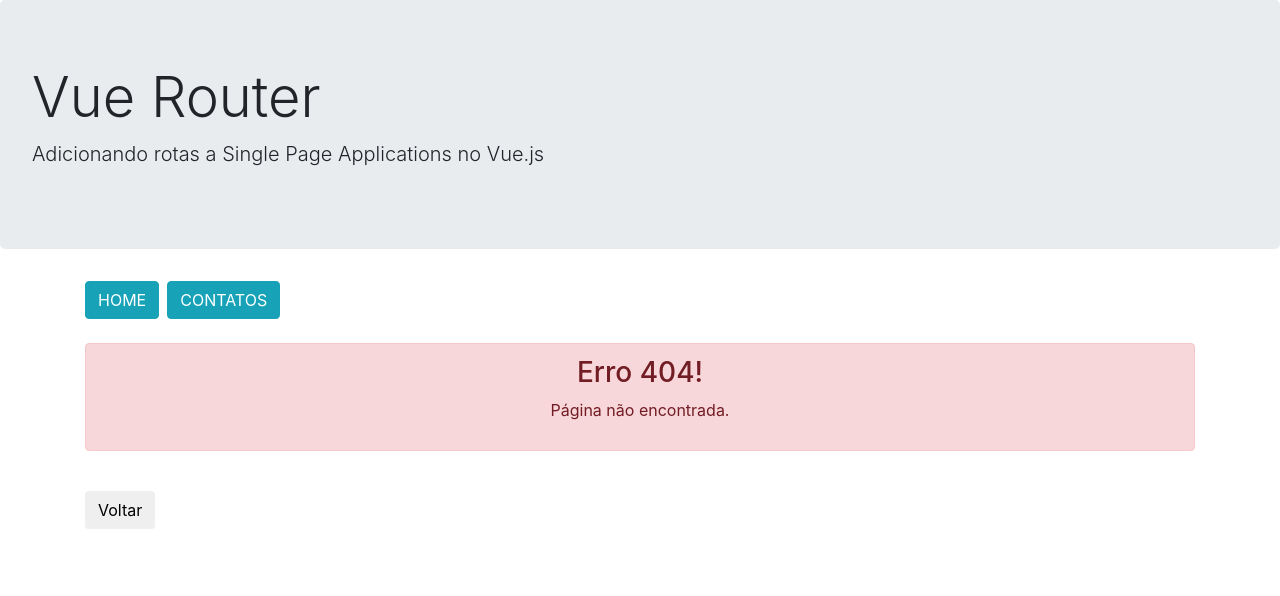
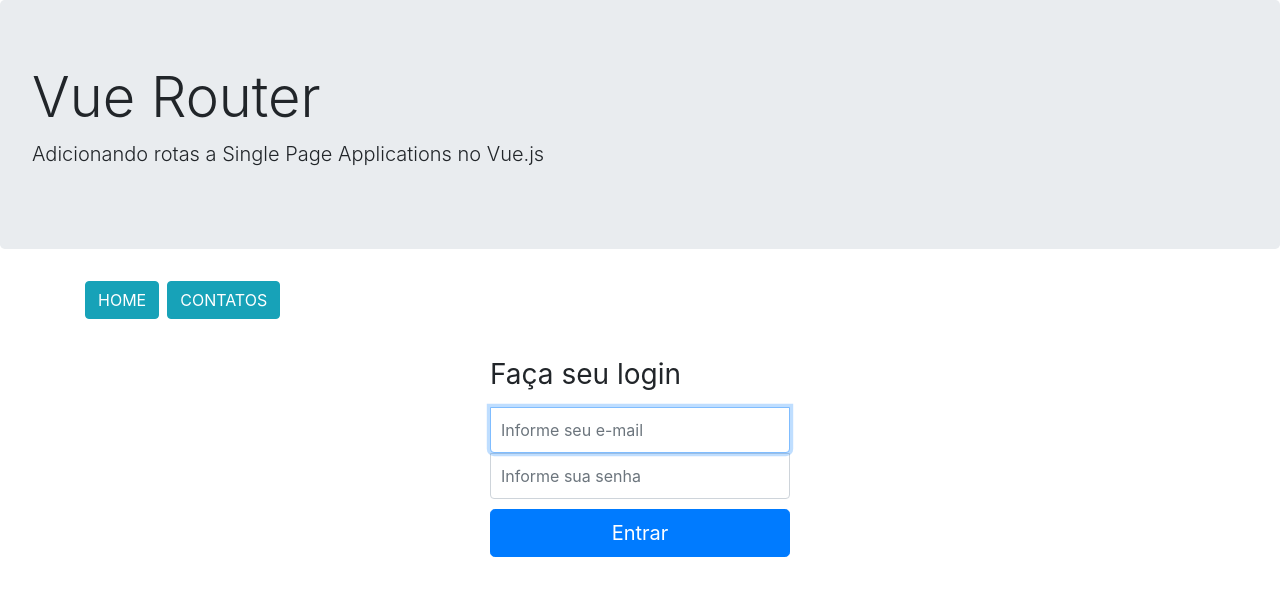
Before and after one commit to taironedias/vue-init, a Vue app in the folder with-docker/code/vue-rotas/: page /login in a window 1280 px wide. Before the commit this address had no page. Shown: the top 596 px of the page. Built offline with nearby package versions, Linux system fonts and the light colour scheme.

Commit message:
utilizando meta fields e criando a tela de login

```diff
--- /dev/null
+++ b/with-docker/code/vue-rotas/src/event-bus.js
@@ -0,0 +1,12 @@
+import Vue from 'vue'
+
+export default new Vue({
+    data: {
+        authenticated: false
+    },
+    created() {
+        this.$on('authenticate', (payload) => {
+            this.authenticated = payload.authenticated
+        })
+    }
+})
--- a/with-docker/code/vue-rotas/src/router.js
+++ b/with-docker/code/vue-rotas/src/router.js
@@ -8,6 +8,9 @@ import ContatoEditar from './views/contatos/ContatoEditar.vue'
 import Erro404Contatos from './views/contatos/Erro404Contatos.vue'
 import Erro404 from './views/Erro404.vue'
 import Home from './views/Home.vue'
+import Login from './views/login/Login.vue'
+
+import EventBus from './event-bus'
 
 Vue.use(VueRouter)
 
@@ -73,6 +76,7 @@ const router = new VueRouter({
       ]
     }, // meu-dominio.com/contatos
     { path: '/home', component: Home }, // meu-dominio.com/
+    { path: '/login', component: Login},
     // { path: '/', redirect: '/contatos' } // primeira forma de redirect
     {
       path: '/',
@@ -87,7 +91,19 @@ const router = new VueRouter({
 
 router.beforeEach((to, from, next) => {
   console.log('beforeEach')
-  console.log('to.meta.requiredAuth :>> ', to.meta.requiredAuth);
+  const isAuthenticate = EventBus.authenticated;
+  const routContainsRequiredAuth = to.matched.some(rout => rout.meta.requiredAuth)
+
+  if (routContainsRequiredAuth && !isAuthenticate) {
+    next({
+      path: '/login',
+      query: {
+        redirect: to.fullPath
+      }
+    })
+    return
+  }
+
   next()
 })
 
--- /dev/null
+++ b/with-docker/code/vue-rotas/src/views/login/Login.vue
@@ -0,0 +1,88 @@
+<template>
+  <form class="form-signin" @submit.prevent="login">
+    <h1 class="h3 mb-3 font-weight-normal">Faça seu login</h1>
+    <label class="sr-only">E-mail</label>
+    <input
+      type="email"
+      class="form-control"
+      placeholder="Informe seu e-mail"
+      required
+      autofocus
+      v-model="user.email">
+
+    <label class="sr-only">Senha</label>
+    <input
+      type="password"
+      class="form-control"
+      placeholder="Informe sua senha"
+      required
+      v-model="user.password">
+
+    <button type="submit" class="btn btn-lg btn-primary btn-block">Entrar</button>
+    <div class="alert alert-danger mt-3" v-if="messageError">{{ messageError }}</div>
+  </form>
+</template>
+
+<script>
+
+import EventBus from './../../event-bus'
+
+export default {
+  data() {
+    return {
+      user: {
+        email: '',
+        password: ''
+      },
+      messageError: ''
+    }
+  },
+  methods: {
+    login() {
+      if (this.user.email === 'tairone@gmail.com' && this.user.password === 'test') {
+        EventBus.$emit('authenticate', { authenticated: true })
+        const url = this.$route.query.redirect || '/contatos'
+        this.$router.push(url)
+        return
+      }
+
+      this.messageError = 'Dados incorretos, verifique o e-mail e senha informado'
+      setTimeout(() => {
+        this.messageError = ''
+      }, 3000)
+    }
+  }
+}
+</script>
+
+<style scoped>
+  .form-signin {
+    width: 100%;
+    max-width: 330px;
+    padding: 15px;
+    margin: auto;
+  }
+  .form-signin .checkbox {
+    font-weight: 400;
+  }
+  .form-signin .form-control {
+    position: relative;
+    box-sizing: border-box;
+    height: auto;
+    padding: 10px;
+    font-size: 16px;
+  }
+  .form-signin .form-control:focus {
+    z-index: 2;
+  }
+  .form-signin input[type="email"] {
+    margin-top: -1px;
+    border-top-right-radius: 0;
+    border-top-left-radius: 0;
+  }
+  .form-signin input[type="password"] {
+    margin-bottom: 10px;
+    border-top-right-radius: 0;
+    border-top-left-radius: 0;
+  }
+</style>
```
